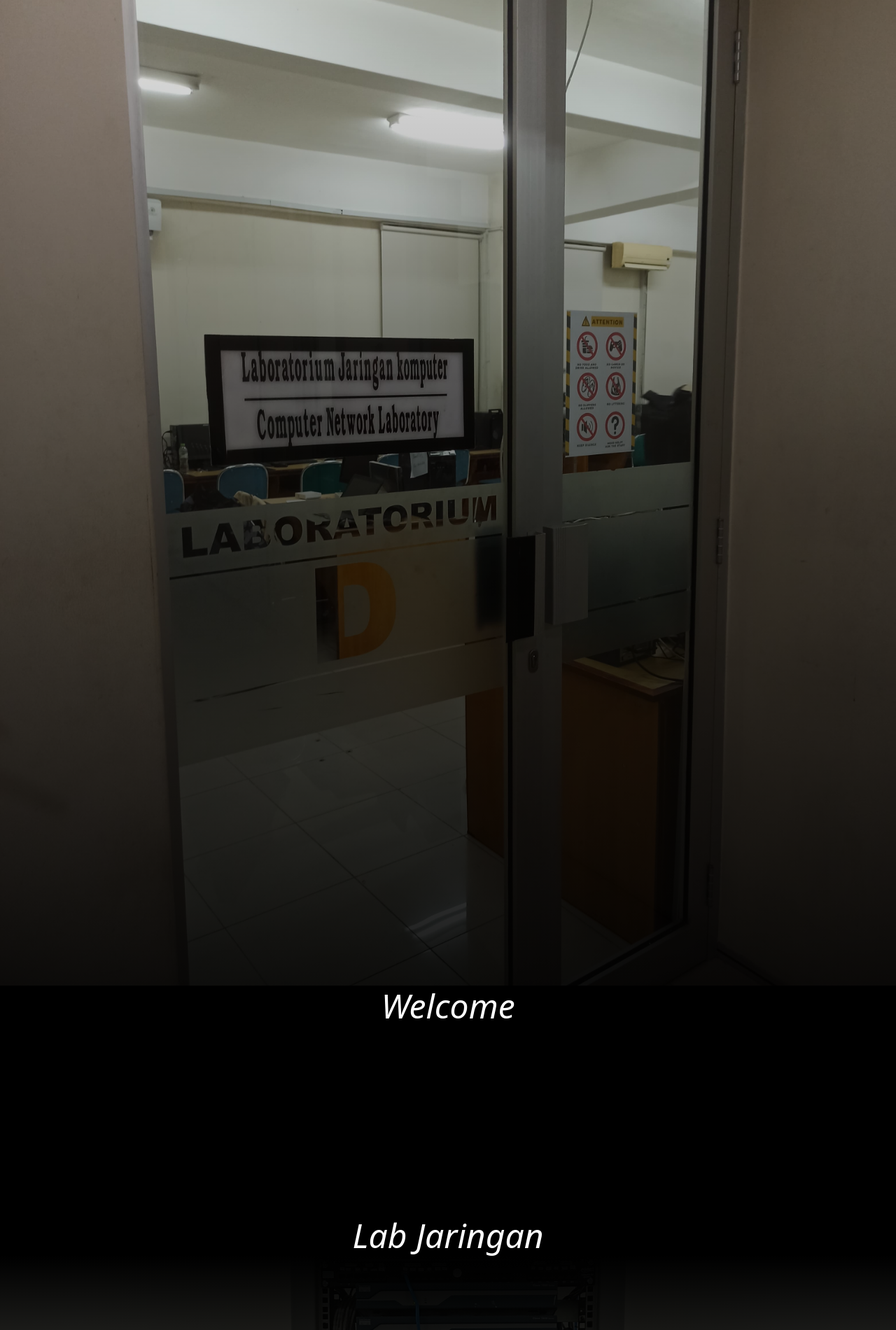
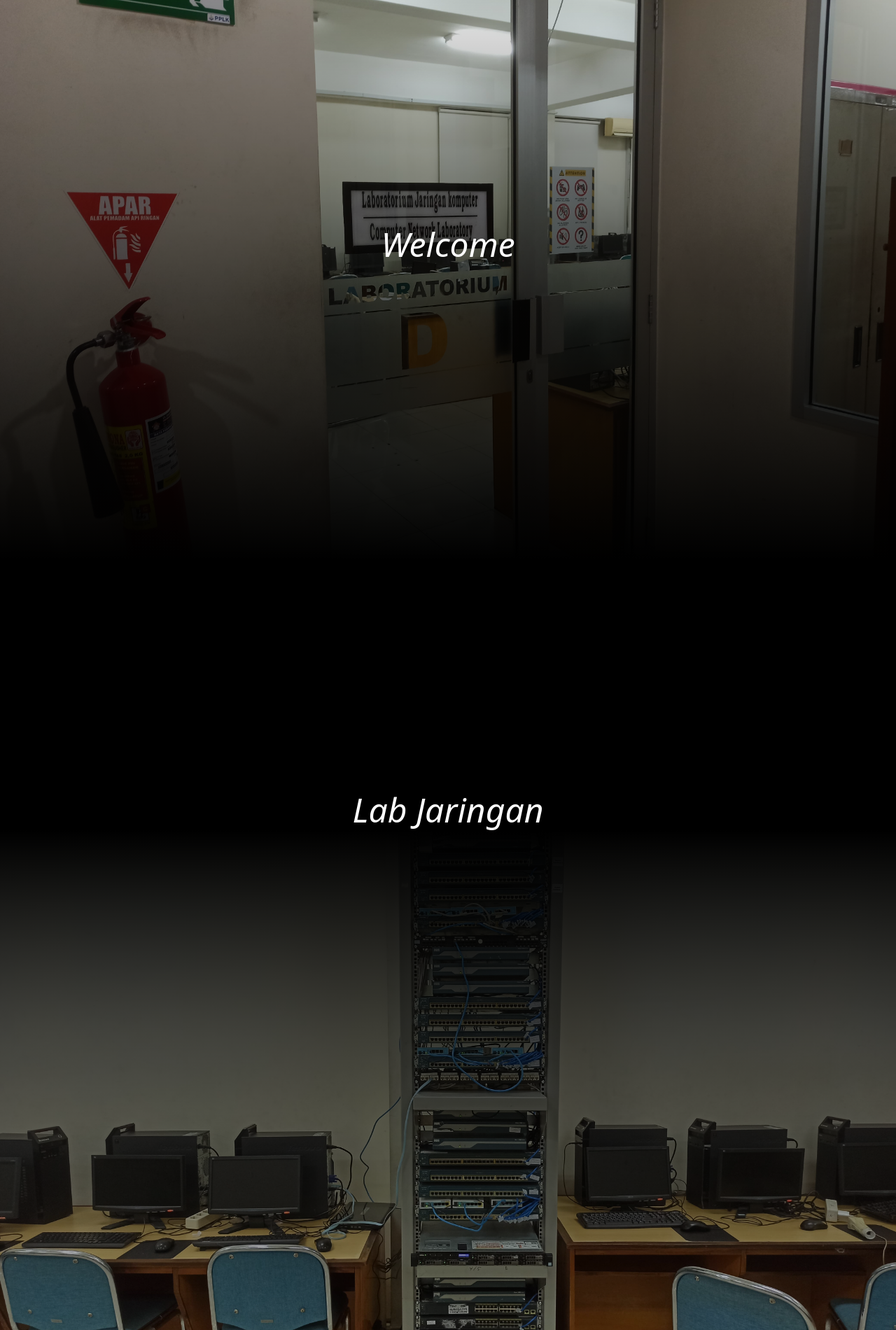
Before and after one commit to gian-pradipta/labd, a plain HTML site: page index.html in a window 1280 px wide. Shown: the top 1900 px of the page at 70% size. Drawn offline with nearby package versions, Linux system fonts and the light colour scheme.

Commit message:
bikin buat desktop

```diff
--- a/style.scss
+++ b/style.scss
@@ -5,6 +5,10 @@
     background-size: cover;
     height: 100vh;
     padding-top: 110%;
+    @media only screen and (min-width: 768px) {
+        background-image: linear-gradient(rgba(0,0,0,0.1), rgba(0,0,0,1)),url(img/pintu-depan-landscape.jpg);
+        padding-top: 25%;
+    }
     h1 {
         color: white;
         font-size: 300%;
@@ -13,7 +17,7 @@
 }
 
 .transisi {
-    background-color: black    ;
+    background-color: black;
     height: 50vh;
 }
 
@@ -42,6 +46,10 @@
 .lab-d {
     background-image: linear-gradient(rgba(0,0,0,1), rgba(0, 0, 0, 0.05)), url("img/switch-dan-router.jpg");
     // background-attachment: fixed;
+    @media only screen and (min-width: 768px) {
+        background-image: linear-gradient(rgba(0,0,0,1), rgba(0,0,0,0.05)),url(img/switch-dan-router-landscape.jpg);
+        padding-top: 25%;
+    }
     background-position: center;
     background-repeat: no-repeat;
     background-size: cover;
```
Also changed, not shown: img/pintu-depan-landscape.jpg (added), img/switch-dan-router-landscape.jpg (added), style.css, 1 other file.
